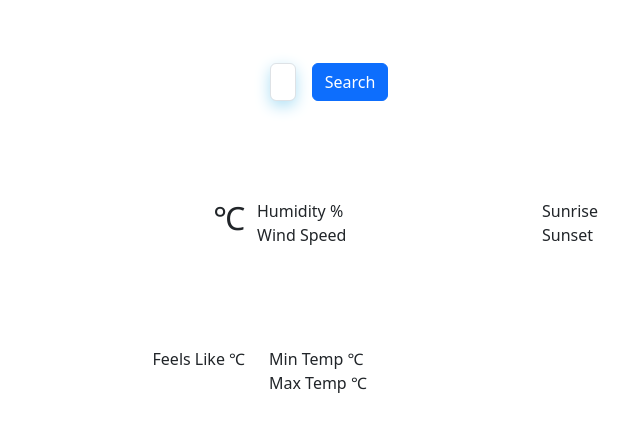
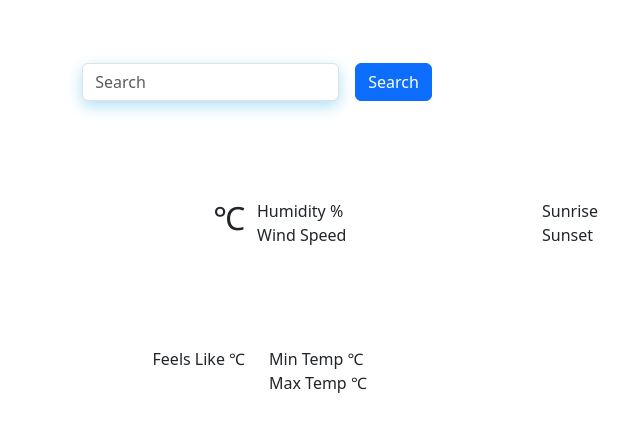
Before and after one commit to Sanu5/Weather-Website, a plain HTML site: page index.html in a window 1280 px wide. Shown: the part 125-554 px from the top of the page, without its empty margins (383-1023 px from the left). Drawn offline with nearby package versions, Linux system fonts and the light colour scheme; no server answers.

Commit message:
Add files via upload

```diff
--- a/style.css
+++ b/style.css
@@ -31,9 +31,7 @@
 
 
 .navbar {
-    margin-left: 700px;
-    margin-right: 700px;
-    background-blend-mode: multiply;
+    background-blend-mode: color;
 
 }
 
```
